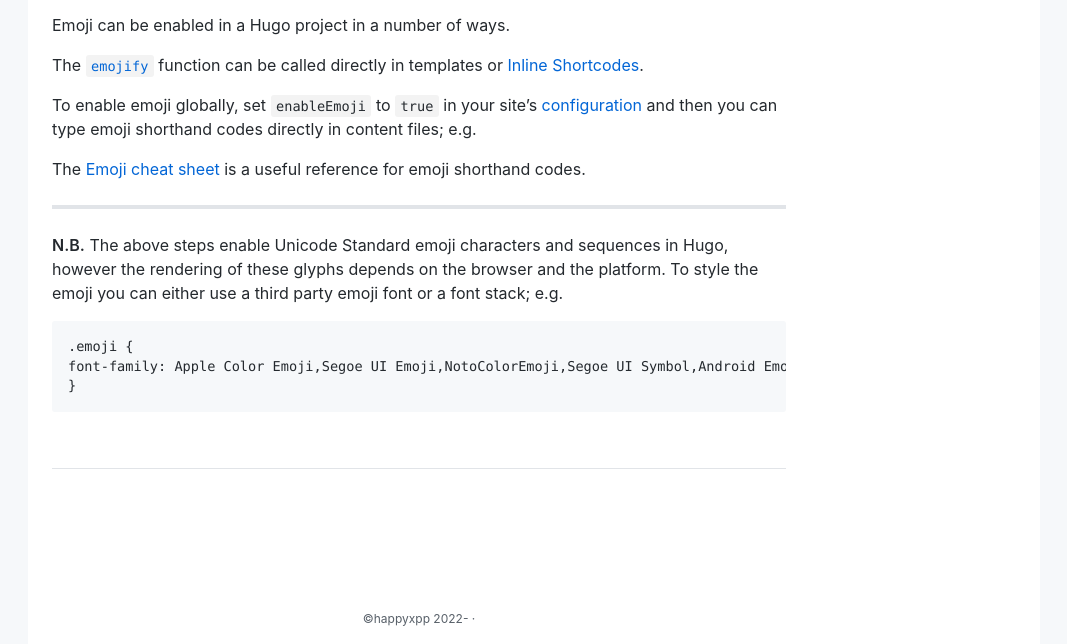
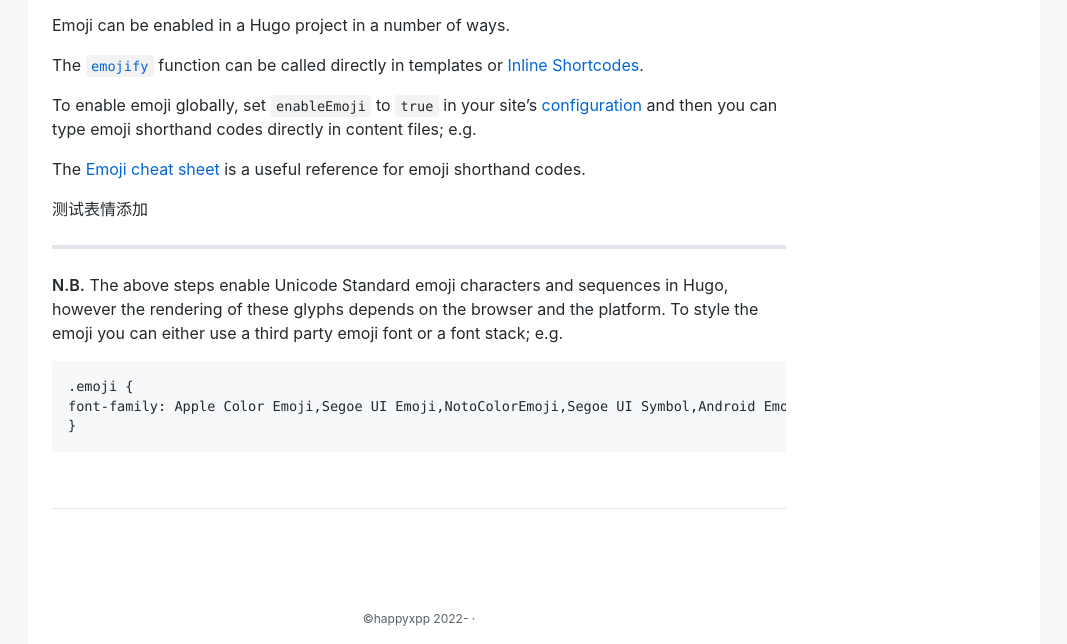
Before and after one commit to happysxpp/happysxpp.github.io, a plain HTML site: page blog/emoji-support/index.html in a window 1280 px wide. Shown: the part 156-800 px from the top of the page, without its empty margins (106-1173 px from the left). Drawn offline with nearby package versions, Linux system fonts and the light colour scheme; some packages are replaced by stand-ins of ours.

```diff
--- a/blog/emoji-support/index.html
+++ b/blog/emoji-support/index.html
@@ -124,6 +124,7 @@
 <p>To enable emoji globally, set <code>enableEmoji</code> to <code>true</code> in your site’s <a href="https://gohugo.io/getting-started/configuration/">configuration</a> and then you can type emoji shorthand codes directly in content files; e.g.</p>
 <!-- raw HTML omitted -->
 <p>The <a href="http://www.emoji-cheat-sheet.com/">Emoji cheat sheet</a> is a useful reference for emoji shorthand codes.</p>
+<p>测试表情添加</p>
 <hr>
 <p><strong>N.B.</strong> The above steps enable Unicode Standard emoji characters and sequences in Hugo, however the rendering of these glyphs depends on the browser and the platform. To style the emoji you can either use a third party emoji font or a font stack; e.g.</p>
 <div class="highlight"><pre tabindex="0" class="chroma"><code class="language-html" data-lang="html"><span class="line"><span class="cl">.emoji {
```
